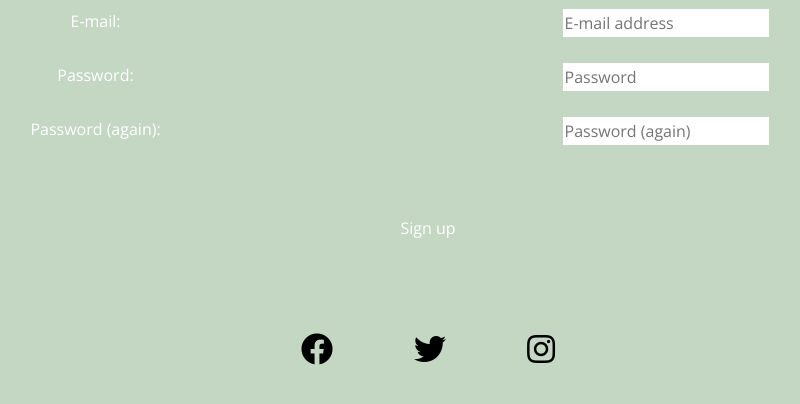
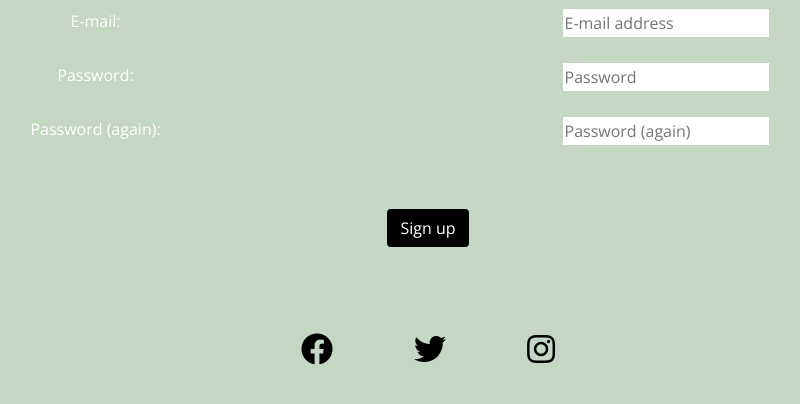
Before and after one commit to Code-Institute-Submissions/EdHarty-Golf_janResub, a Django app: page /accounts/signup/ in a window 1280 px wide. Shown: the part 217-621 px from the top of the page, without its empty margins (212-1012 px from the left). Run offline with Django 3.2, Linux system fonts and the light colour scheme; some web fonts are replaced.

Commit message:
Add edits

```diff
--- a/templates/account/login.html
+++ b/templates/account/login.html
@@ -68,7 +68,7 @@
                 {% endif %}
 
                 <div>
-                    <button class="btn custom-red text-white" type="submit">{% trans "Sign in" %}</button>
+                    <button class="btn computer-blue text-white" type="submit">{% trans "Sign in" %}</button>
                 </div>
             </form>
         </div>
--- a/templates/account/signup.html
+++ b/templates/account/signup.html
@@ -79,7 +79,7 @@
                 {% if redirect_field_value %}
                     <input type="hidden" name="{{ redirect_field_name }}" value="{{ redirect_field_value }}" />
                 {% endif %}
-                <button type="submit" class="btn custom-red text-white my-5">{% trans "Sign up" %}</button>
+                <button type="submit" class="btn computer-blue text-white my-5">{% trans "Sign up" %}</button>
             </form>
         </div>
     </div>
```
Also changed, not shown: app/forms.py (line endings or trailing spaces).
